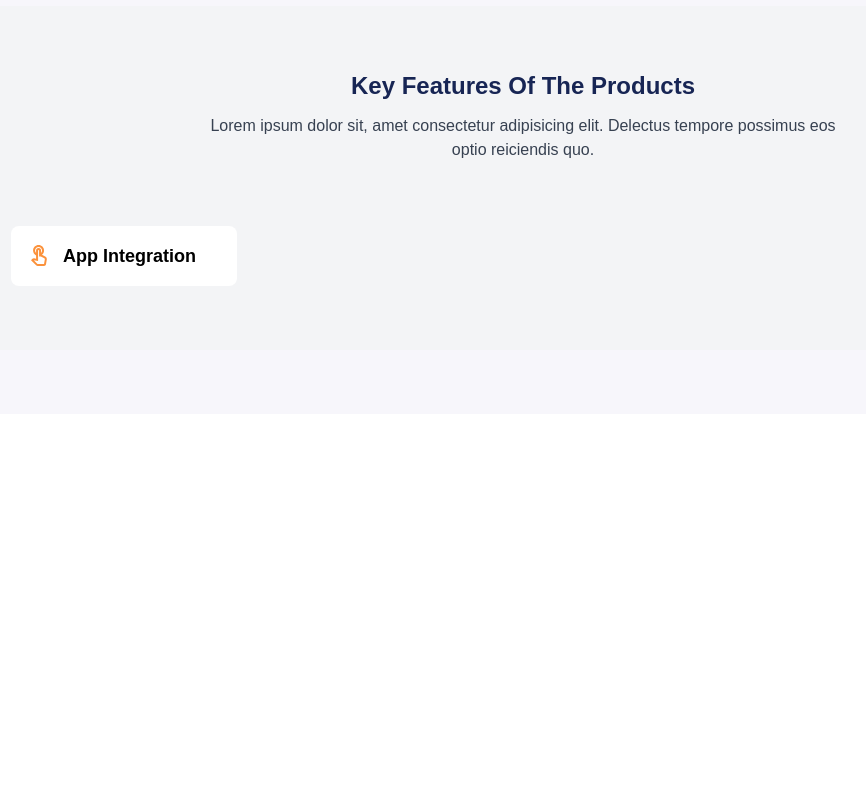
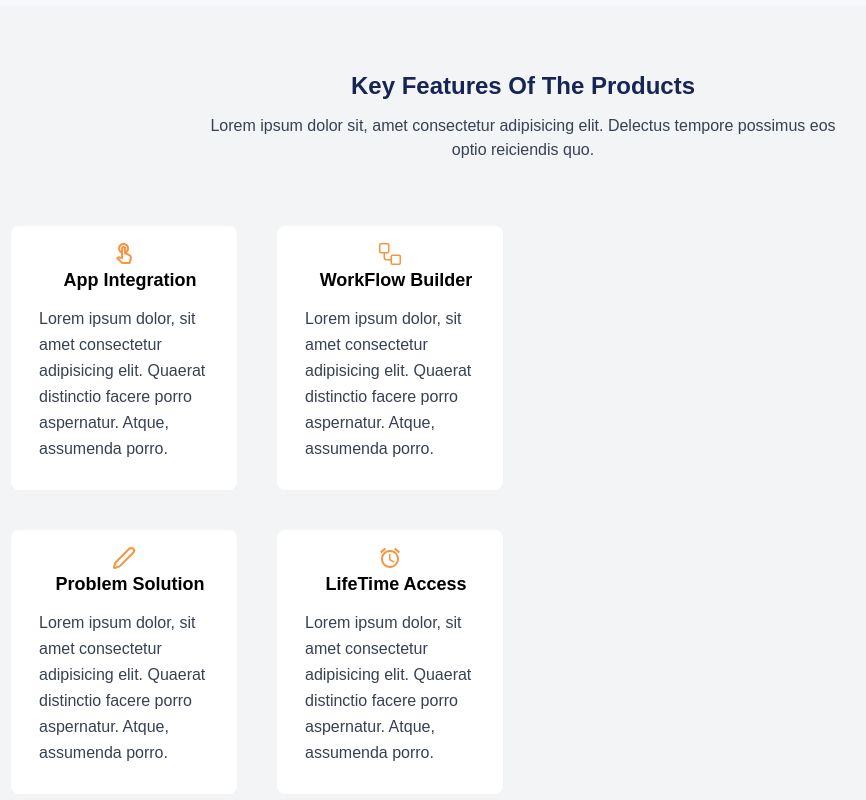
Before and after one commit to moonspark78/TechDev_NextJS, a Next.js app: page / in a window 1280 px wide. Shown: the part 1498-2298 px from the top of the page, without its empty margins (117-983 px from the left). Before the commit the page ends 1912 px from the top, so only its background shows below. Built offline with nearby package versions, Linux system fonts and the light colour scheme; a web font is replaced by a local one.

Commit message:
Working on  Feature Components

```diff
--- a/app/components/Home/Feature/Feature.tsx
+++ b/app/components/Home/Feature/Feature.tsx
@@ -1,5 +1,7 @@
 import React from 'react'
-import { MdOutlineTouchApp } from 'react-icons/md'
+import { GoWorkflow } from 'react-icons/go'
+import { LuPen } from 'react-icons/lu'
+import { MdAccessAlarm, MdOutlineTouchApp } from 'react-icons/md'
 
 const Feature = () => {
   return (
@@ -19,7 +21,7 @@ const Feature = () => {
             <div className='grid grid-cols-1 md:grid-cols-2 gap-10 items-center'>
                 {/* 1st Box */}
                 <div className='bg-white p-4 rounded-lg'>
-                    <div className='flex items-center space-x-3'>
+                    <div className='flex flex-col items-center space-x-3'>
                         {/* icon */}
                         <div>
                             <MdOutlineTouchApp className='w-6 h-6 text-orange-400'/>
@@ -28,6 +30,65 @@ const Feature = () => {
                         <h1 className='text-lg font-bold'>
                             App Integration
                         </h1>
+                        {/* Description */}
+                        <p className='mt-3 mb-3 text-gray-700 leading-relaxed'>
+                            Lorem ipsum dolor, sit amet consectetur adipisicing elit.
+                            Quaerat distinctio facere porro aspernatur. Atque, assumenda porro.
+                        </p>
+                    </div>
+                </div>
+                {/* 2st Box */}
+                <div className='bg-white p-4 rounded-lg'>
+                    <div className='flex flex-col items-center space-x-3'>
+                        {/* icon */}
+                        <div>
+                            <GoWorkflow className='w-6 h-6 text-orange-400'/>
+                        </div>
+                        {/* Heading */}
+                        <h1 className='text-lg font-bold'>
+                            WorkFlow Builder
+                        </h1>
+                        {/* Description */}
+                        <p className='mt-3 mb-3 text-gray-700 leading-relaxed'>
+                            Lorem ipsum dolor, sit amet consectetur adipisicing elit.
+                            Quaerat distinctio facere porro aspernatur. Atque, assumenda porro.
+                        </p>
+                    </div>
+                </div>
+                {/* 3st Box */}
+                <div className='bg-white p-4 rounded-lg'>
+                    <div className='flex flex-col items-center space-x-3'>
+                        {/* icon */}
+                        <div>
+                            <LuPen className='w-6 h-6 text-orange-400'/>
+                        </div>
+                        {/* Heading */}
+                        <h1 className='text-lg font-bold'>
+                            Problem Solution
+                        </h1>
+                        {/* Description */}
+                        <p className='mt-3 mb-3 text-gray-700 leading-relaxed'>
+                            Lorem ipsum dolor, sit amet consectetur adipisicing elit.
+                            Quaerat distinctio facere porro aspernatur. Atque, assumenda porro.
+                        </p>
+                    </div>
+                </div>
+                {/* 4st Box */}
+                <div className='bg-white p-4 rounded-lg'>
+                    <div className='flex flex-col items-center space-x-3'>
+                        {/* icon */}
+                        <div>
+                            <MdAccessAlarm className='w-6 h-6 text-orange-400'/>
+                        </div>
+                        {/* Heading */}
+                        <h1 className='text-lg font-bold'>
+                            LifeTime Access
+                        </h1>
+                        {/* Description */}
+                        <p className='mt-3 mb-3 text-gray-700 leading-relaxed'>
+                            Lorem ipsum dolor, sit amet consectetur adipisicing elit.
+                            Quaerat distinctio facere porro aspernatur. Atque, assumenda porro.
+                        </p>
                     </div>
                 </div>
             </div>
```
